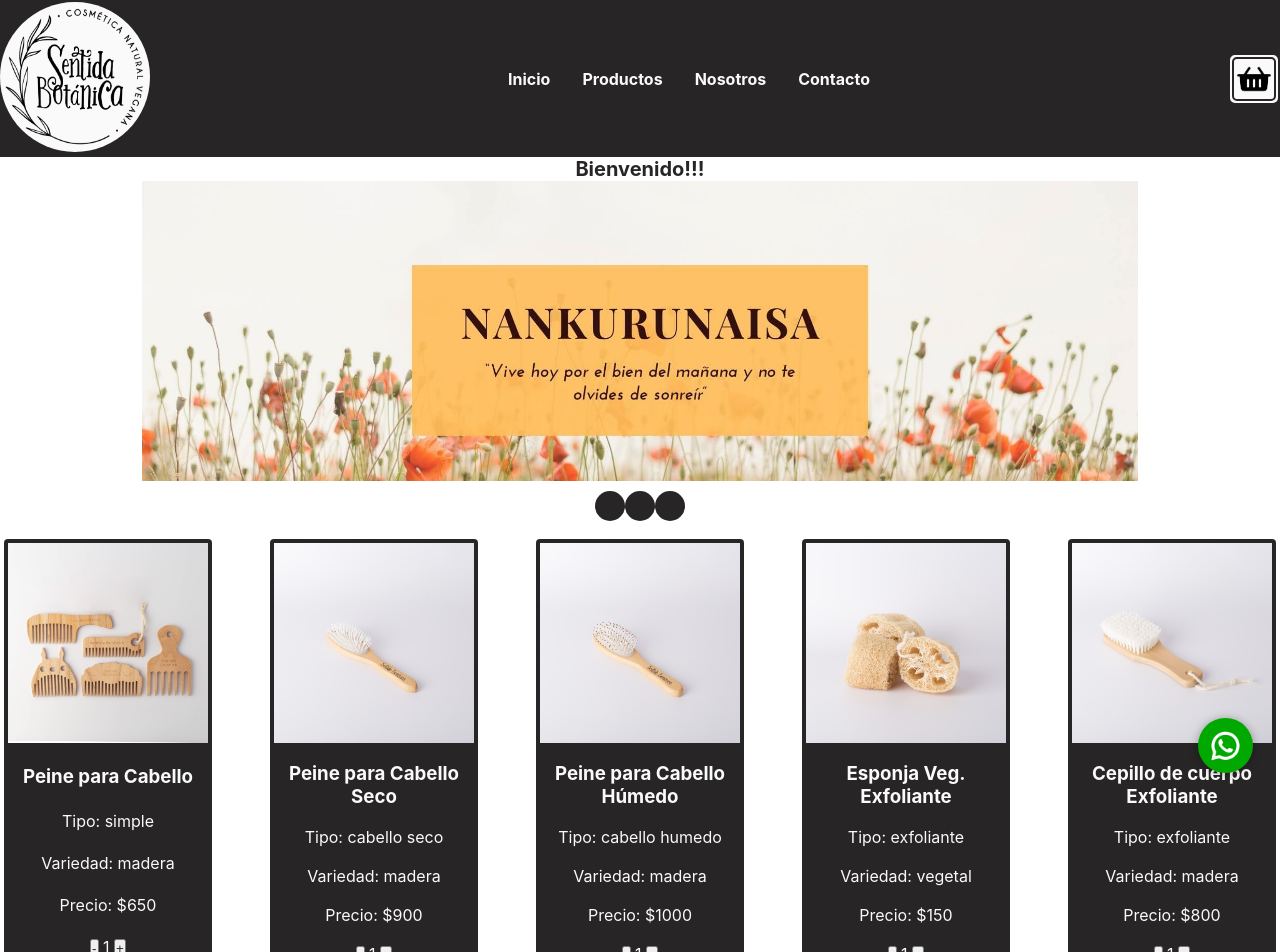
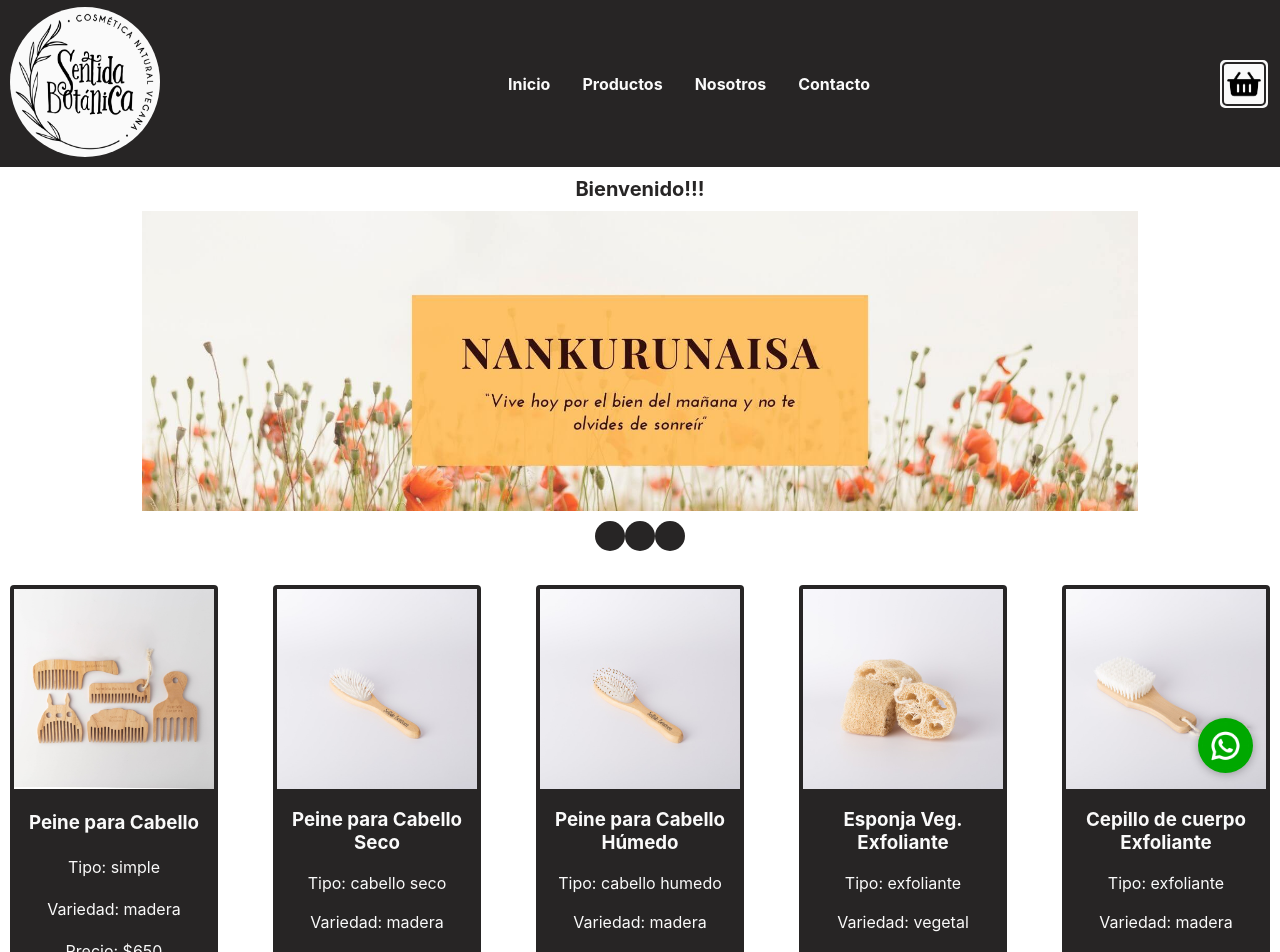
Before and after one commit to PuchikoNyu/e-commerce-dulce-puchiko, a React (Create React App) app: page /category/accesorios in a window 1280 px wide. Shown: the top 952 px of the page. Built offline with nearby package versions, Linux system fonts and the light colour scheme.

Commit message:
arreglos de category

```diff
--- a/src/components/footer/Footer.css
+++ b/src/components/footer/Footer.css
@@ -12,6 +12,7 @@ footer {
     align-items: center;
     position: absolute;
     width: 100%;
+    margin-top: 20px;
 }
 
 .enlace {
--- a/src/components/header/NavBar.css
+++ b/src/components/header/NavBar.css
@@ -8,6 +8,7 @@ nav {
     justify-content: space-between;
     align-items: center;
     background-color: #272525;
+    padding: 5px 10px 5px 10px;
 }
 .imgLogo {
     width: 150px;
@@ -28,7 +29,7 @@ h1 {
     align-content: center;
 }
 .enlace {
-    font-size: 16px;
+    font-size: 20px;
     color: #fafafa;
     justify-items: baseline;
     text-decoration: inherit;
--- a/src/components/main/Cards.jsx
+++ b/src/components/main/Cards.jsx
@@ -39,7 +39,7 @@ const Cards = () => {
                         <p> Precio: ${prod.precio} </p>
                         <ItemCount />
                         <button className="botonUno">Agregar</button>
-                        <Link to={`description/${prod.id}`} className="botonUno">
+                        <Link to={`/description/${prod.id}`} className="botonUno">
                             <button>Descripción</button>
                         </Link>
                     </div>
--- a/src/components/main/ItemListContainer.css
+++ b/src/components/main/ItemListContainer.css
@@ -3,20 +3,16 @@
     padding: 0;
 }
 
+h1{
+    margin-top: 10px;
+    margin-bottom: 10px;
+}
+
 .main {
     display: flex;
     flex-direction: column;
-    align-items: stretch;
-    justify-content: flex-start;
-    align-content: stretch;
-    position: relative;
-    min-height: 78vh;
-}
-.seccion {
-    display: flex;
     align-items: center;
     justify-content: flex-start;
-    flex-direction: column;
 }
 .enlace {
     font-size: 16px;
@@ -28,7 +24,9 @@
     padding: 14px 16px;
 }
 .container {
-    margin: auto;
+    display: flex;
+    flex-direction: column;
+    margin-bottom: 10px;
     width: 100%;
     object-fit: contain;
 }
@@ -43,6 +41,7 @@ ul.slider {
     width: 100%;
     height: 300px;
     transition: all;
+
 }
 ul.slider li {
     position: absolute;
@@ -91,7 +90,7 @@ ul.slider li:target {
     height: 500px;
     border: #272525;
     border-radius: 4px;
-    margin: 4px;
+    margin: 10px;
     padding: 4px;
     justify-content: space-between;
 }
@@ -106,6 +105,7 @@ ul.slider li:target {
 .tarjetaDescripcion {
     display: flex;
     flex-direction: row;
+
     background-color: #272525;
     color: #fafafa;
     width: 800px;
--- a/src/components/main/ItemListContainer.jsx
+++ b/src/components/main/ItemListContainer.jsx
@@ -1,11 +1,13 @@
 import React from "react";
-import Section from "./Section";
+import Cards from "./Cards";
+import Carrousel from "./Carrousel";
 import './ItemListContainer.css';
 
 const ItemListContainer = ( {saludo, nombre} ) => {
     return(
         <div className="main">
-            <Section />
+            <Carrousel />
+            <Cards />
         </div>
     );
 };
--- a/src/components/main/Section.jsx
+++ /dev/null
@@ -1,14 +0,0 @@
-import React from "react";
-import Carrousel from "./Carrousel";
-import Cards from "./Cards";
-
-const Seccion = () => {
-    return(
-        <div className="seccion">
-            <Carrousel />
-            <Cards />
-        </div>
-    );
-};
-
-export default Seccion;
```
